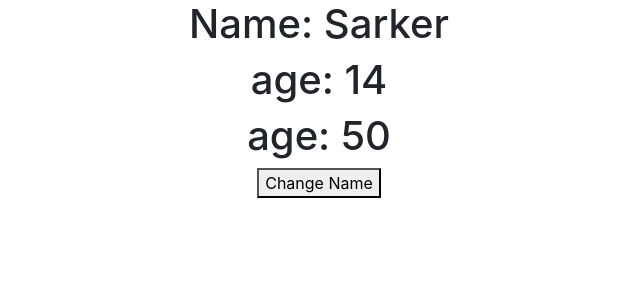
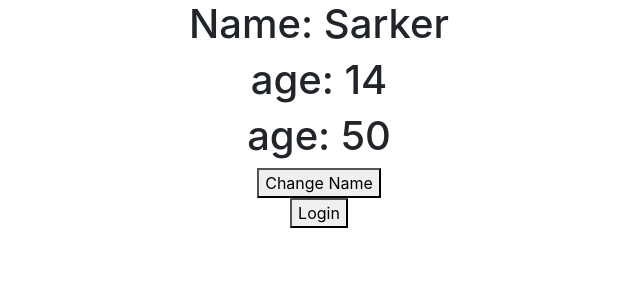
Before and after one commit to yamin27/react_practice, a React (Create React App) app: page / in a window 1280 px wide. Shown: the top 300 px of the page, without its empty margins (321-961 px from the left). Built offline with nearby package versions, Linux system fonts and the light colour scheme.

Commit message:
Condition Use (if else on state)

```diff
--- a/src/App.js
+++ b/src/App.js
@@ -5,6 +5,7 @@ import Hello from "./component/hello";
 import Welcome from "./component/welcome";
 import Arrow from "./component/Arrow";
 import State from "./component/state";
+import Condition from "./component/Condition";
 
 function App() {
   return (
@@ -18,6 +19,7 @@ function App() {
         {/*<Arrow/>*/}
 
         <State></State>
+        <Condition></Condition>
 
     </div>
   );
--- /dev/null
+++ b/src/component/Condition.js
@@ -0,0 +1,32 @@
+import React, {Component} from "react";
+
+class Condition extends Component{
+
+    constructor() {
+        super();
+
+        this.state= {
+
+            login:false
+        }
+
+    }
+
+    render() {
+
+        if (this.state.login == true) {
+
+            return (
+                <button>Logout Button</button>
+            )
+
+        }else {
+
+            return (
+                <button>Login</button>
+            )
+        }
+    }
+}
+
+export default Condition;
```
